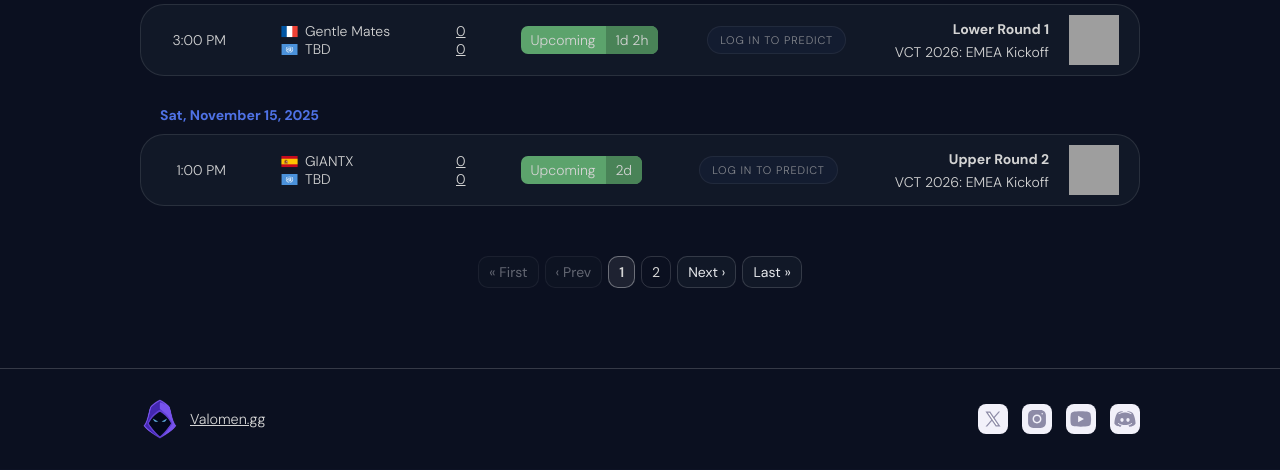
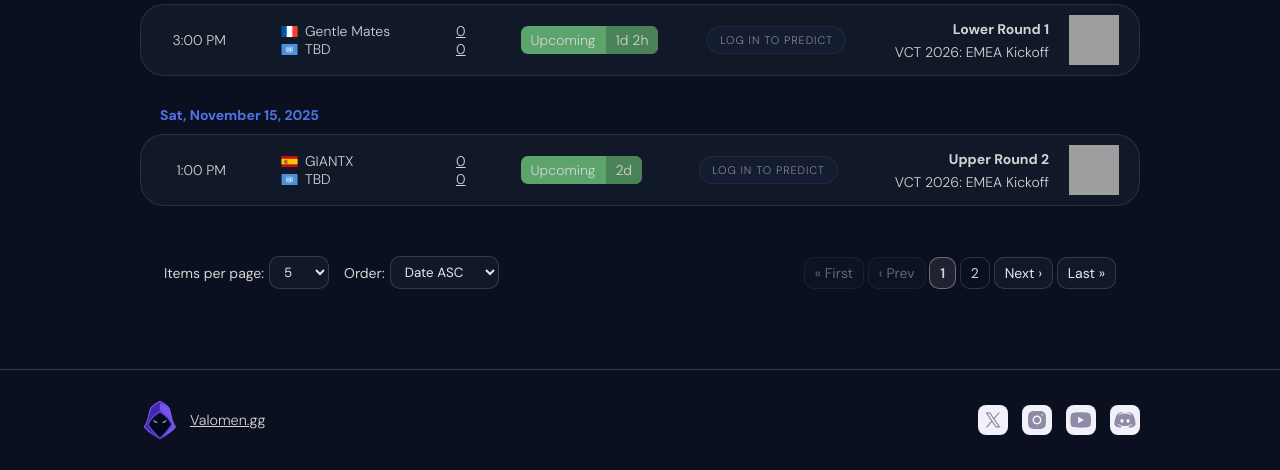
Before and after one commit to samuiitm/valomen-backend, a PHP site: page /public/index.php?page=matches in a window 1280 px wide. Shown: the part 472-942 px from the top of the page. Before the commit the page ends 911 px from the top, so only its background shows below. Run offline with PHP 8.4, Linux system fonts and the light colour scheme; data comes from the database, SQL or seed files in the repository; grey boxes are pictures that could not be loaded.

Commit message:
'Item per page' and 'Order' filters on Matches and Events

```diff
--- a/app/Model/DAO/MatchDAO.php
+++ b/app/Model/DAO/MatchDAO.php
@@ -80,8 +80,11 @@ class MatchDAO extends BaseDAO
       return (int)($r['total'] ?? 0);
   }
 
-  public function getUpcomingMatchesPaginated(int $limit, int $offset): array
+  public function getUpcomingMatchesPaginated(int $limit, int $offset, string $order): array
   {
+      if ($order === 'date_desc') $orderBy = 'm.date DESC, m.hour DESC';
+      else $orderBy = 'm.date ASC, m.hour ASC';
+
       $sql = "SELECT m.*,
                     t1.name AS team_1_name, t1.country AS team_1_country,
                     t2.name AS team_2_name, t2.country AS team_2_country, m.status,
@@ -91,7 +94,7 @@ class MatchDAO extends BaseDAO
               LEFT JOIN teams t2 ON m.team_2 = t2.id
               JOIN events e ON m.event_id = e.id
               WHERE m.status = 'Upcoming' OR m.status = 'Live'
-              ORDER BY m.date ASC, m.hour ASC
+              ORDER BY $orderBy
               LIMIT :limit OFFSET :offset";
       $stmt = $this->db->prepare($sql);
       $stmt->bindValue(':limit',  $limit,  PDO::PARAM_INT);
@@ -109,8 +112,11 @@ class MatchDAO extends BaseDAO
       return (int)($r['total'] ?? 0);
   }
 
-  public function getCompletedMatchesPaginated(int $limit, int $offset): array
+  public function getCompletedMatchesPaginated(int $limit, int $offset, string $order): array
   {
+      if ($order === 'date_desc') $orderBy = 'm.date DESC, m.hour DESC';
+      else $orderBy = 'm.date ASC, m.hour ASC';
+
       $sql = "SELECT m.*,
                     t1.name AS team_1_name, t1.country AS team_1_country,
                     t2.name AS team_2_name, t2.country AS team_2_country,
@@ -120,7 +126,7 @@ class MatchDAO extends BaseDAO
               LEFT JOIN teams t2 ON m.team_2 = t2.id
               JOIN events e ON m.event_id = e.id
               WHERE m.status = 'Completed'
-              ORDER BY m.date DESC, m.hour DESC
+              ORDER BY $orderBy
               LIMIT :limit OFFSET :offset";
       $stmt = $this->db->prepare($sql);
       $stmt->bindValue(':limit',  $limit,  PDO::PARAM_INT);
--- a/app/View/matches.view.php
+++ b/app/View/matches.view.php
@@ -278,29 +278,49 @@
         <?php endif; ?>
     <?php endif; ?>
 
-    <?php if ($totalPagesMb > 1): ?>
-        <nav class="pager">
-            <a href="<?= build_matches_url(1, $perPage, $view) ?>"
+    <nav class="pager">
+         <div class="filters-pag">
+            <label class="filter-label">
+                <span>Items per page:</span>
+                <select class="filter-select" onchange="location.href='index.php?page=matches&view=<?= htmlspecialchars($view) ?>&p=1&order=<?= htmlspecialchars($orderMatches) ?>&perPage=' + this.value;">
+                    <?php foreach ([5,10,20,50] as $opt): ?>
+                        <option value="<?= $opt ?>" <?= $opt === (int)$perPageMatches ? 'selected' : '' ?>>
+                            <?= $opt ?>
+                        </option>
+                    <?php endforeach; ?>
+                </select>
+            </label>
+            <label class="filter-label">
+                <span>Order:</span>
+                <select class="filter-select" onchange="location.href='index.php?page=matches&view=<?= htmlspecialchars($view) ?>&p=1&perPage=<?= htmlspecialchars($perPageMatches) ?>&order=' + this.value;">
+                    <option value="date_asc" <?= $orderMatches === 'date_asc' ? 'selected' : '' ?>>Date ASC</option>
+                    <option value="date_desc" <?= $orderMatches === 'date_desc' ? 'selected' : '' ?>>Date DESC</option>
+                </select>
+            </label>
+        </div>
+
+        <div class="pagination-numbers">
+            <a href="<?= build_matches_url(1, $perPageMatches, $view, $orderMatches) ?>"
             class="btn<?= $currentPage === 1 ? ' is-disabled' : '' ?>">« First</a>
 
-            <a href="<?= build_matches_url(max(1, $currentPage - 1), $perPage, $view) ?>"
+            <a href="<?= build_matches_url(max(1, $currentPage - 1), $perPageMatches, $view, $orderMatches) ?>"
             class="btn<?= $currentPage === 1 ? ' is-disabled' : '' ?>">‹ Prev</a>
 
             <?php for ($p = $startPage; $p <= $endPage; $p++): ?>
                 <?php if ($p === $currentPage): ?>
                     <span class="page current"><?= htmlspecialchars((string)$p) ?></span>
                 <?php else: ?>
-                    <a href="<?= build_matches_url($p, $perPage, $view) ?>" class="page">
+                    <a href="<?= build_matches_url($p, $perPageMatches, $view, $orderMatches) ?>" class="page">
                         <?= htmlspecialchars((string)$p) ?>
                     </a>
                 <?php endif; ?>
             <?php endfor; ?>
 
-            <a href="<?= build_matches_url(min($totalPagesMb, $currentPage + 1), $perPage, $view) ?>"
+            <a href="<?= build_matches_url(min($totalPagesMb, $currentPage + 1), $perPageMatches, $view, $orderMatches) ?>"
             class="btn<?= $currentPage === $totalPagesMb ? ' is-disabled' : '' ?>">Next ›</a>
 
-            <a href="<?= build_matches_url($totalPagesMb, $perPage, $view) ?>"
+            <a href="<?= build_matches_url($totalPagesMb, $perPageMatches, $view, $orderMatches) ?>"
             class="btn<?= $currentPage === $totalPagesMb ? ' is-disabled' : '' ?>">Last »</a>
-        </nav>
-    <?php endif; ?>
+        </div>
+    </nav>
 </main>
--- a/public/css/generic.css
+++ b/public/css/generic.css
@@ -331,10 +331,33 @@ footer {
 }
 
 /* PAGINATION */
+.filters-pag {
+  display: flex;
+  gap: 15px;
+}
+
+.filter-label {
+  display: flex;
+  gap: 5px;
+  align-items: center;
+}
+
+.filter-select {
+  padding: 6px 10px;
+  border-radius: 10px;
+  border: 1px solid rgba(255,255,255,.15);
+  background: #111827;
+  color: #e5e7eb;
+  text-decoration: none;
+  display: inline-block;
+  font-family: inherit;
+}
+
 .pager {
   display: flex;
   gap: 6px;
   flex-wrap: wrap;
+  margin: 0;
 }
 
 .page {
--- a/public/index.php
+++ b/public/index.php
@@ -62,7 +62,18 @@ switch ($page) {
 
         $matchDao->updateMatchStatuses();
 
-        $perPage = filter_input(
+        $view = $_GET['view'] ?? 'schedule';
+        if ($view !== 'results') {
+            $view = 'schedule';
+        }
+
+        $orderMatches = $_GET['order'] ?? 'date_asc';
+        $validOrder = ['date_asc','date_desc'];
+        if (!in_array($orderMatches, $validOrder, true)) {
+            $orderMatches = 'date_asc';
+        }
+
+        $perPageMatches = filter_input(
             INPUT_GET,
             'perPage',
             FILTER_VALIDATE_INT,
@@ -71,12 +82,17 @@ switch ($page) {
 
         if ($view === 'results') {
             $total       = $matchDao->countCompletedMatches();
-            $totalPages  = max(1, (int)ceil($total / $perPage));
-            $p           = filter_input(INPUT_GET, 'p', FILTER_VALIDATE_INT, ['options' => ['default' => 1,'min_range' => 1]]);
+            $totalPages  = max(1, (int)ceil($total / $perPageMatches));
+            $p           = filter_input(
+                INPUT_GET,
+                'p',
+                FILTER_VALIDATE_INT,
+                ['options' => ['default' => 1, 'min_range' => 1]]
+            );
             $p           = min($p, $totalPages);
-            $offset      = ($p - 1) * $perPage;
+            $offset      = ($p - 1) * $perPageMatches;
 
-            $completedMatches = $matchDao->getCompletedMatchesPaginated($perPage, $offset);
+            $completedMatches = $matchDao->getCompletedMatchesPaginated($perPageMatches, $offset, $orderMatches);
 
             $completedByDate = [];
             foreach ($completedMatches as $m) {
@@ -90,12 +106,17 @@ switch ($page) {
             $totalPagesMb = $totalPages;
         } else {
             $total       = $matchDao->countUpcomingMatches();
-            $totalPages  = max(1, (int)ceil($total / $perPage));
-            $p           = filter_input(INPUT_GET, 'p', FILTER_VALIDATE_INT, ['options' => ['default' => 1,'min_range' => 1]]);
+            $totalPages  = max(1, (int)ceil($total / $perPageMatches));
+            $p           = filter_input(
+                INPUT_GET,
+                'p',
+                FILTER_VALIDATE_INT,
+                ['options' => ['default' => 1, 'min_range' => 1]]
+            );
             $p           = min($p, $totalPages);
-            $offset      = ($p - 1) * $perPage;
+            $offset      = ($p - 1) * $perPageMatches;
 
-            $upcomingMatches = $matchDao->getUpcomingMatchesPaginated($perPage, $offset);
+            $upcomingMatches = $matchDao->getUpcomingMatchesPaginated($perPageMatches, $offset, $orderMatches);
 
             $upcomingByDate = [];
             foreach ($upcomingMatches as $m) {
@@ -117,11 +138,14 @@ switch ($page) {
             }
         }
 
-        function build_matches_url(int $p, int $perPage, string $view): string {
+        function build_matches_url(int $p, int $perPage, string $view, string $order): string {
             $p       = max(1, $p);
             $perPage = max(1, $perPage);
-            return 'index.php?page=matches&view=' . urlencode($view) .
-                '&p=' . $p . '&perPage=' . $perPage;
+            $view    = $view === 'results' ? 'results' : 'schedule';
+            return 'index.php?page=matches&view=' . urlencode($view)
+                . '&p=' . $p
+                . '&perPage=' . $perPage
+                . '&order=' . urlencode($order);
         }
 
         $pageTitle = 'Valomen.gg | Matches';
@@ -469,6 +493,12 @@ switch ($page) {
 
         $eventDao = new EventDAO($db);
 
+        $orderEvents = $_GET['order'] ?? 'date_asc';
+        $validOrder = ['date_asc','date_desc'];
+        if (!in_array($orderEvents, $validOrder, true)) {
+            $orderEvents = 'date_asc';
+        }
+
         $perPageEvents = filter_input(
             INPUT_GET,
             'perPage',
@@ -500,8 +530,8 @@ switch ($page) {
         $offsetCurrent   = ($pEvents - 1) * $perPageEvents;
         $offsetCompleted = ($pEvents - 1) * $perPageEvents;
 
-        $currentEvents   = $eventDao->getCurrentEventsPaginated($perPageEvents, $offsetCurrent);
-        $completedEvents = $eventDao->getCompletedEventsPaginated($perPageEvents, $offsetCompleted);
+        $currentEvents   = $eventDao->getCurrentEventsPaginated($perPageEvents, $offsetCurrent, $orderEvents);
+        $completedEvents = $eventDao->getCompletedEventsPaginated($perPageEvents, $offsetCompleted, $orderEvents);
 
         $ongoingEvents  = [];
         $upcomingEvents = [];
```
Also changed, not shown: app/Model/DAO/EventDAO.php (+10 -8 lines), app/View/events.view.php (+20 -2 lines).
